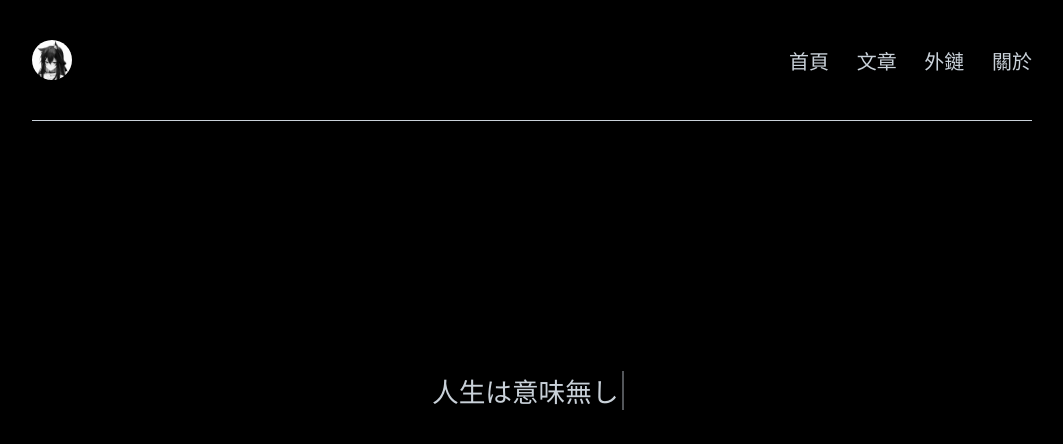
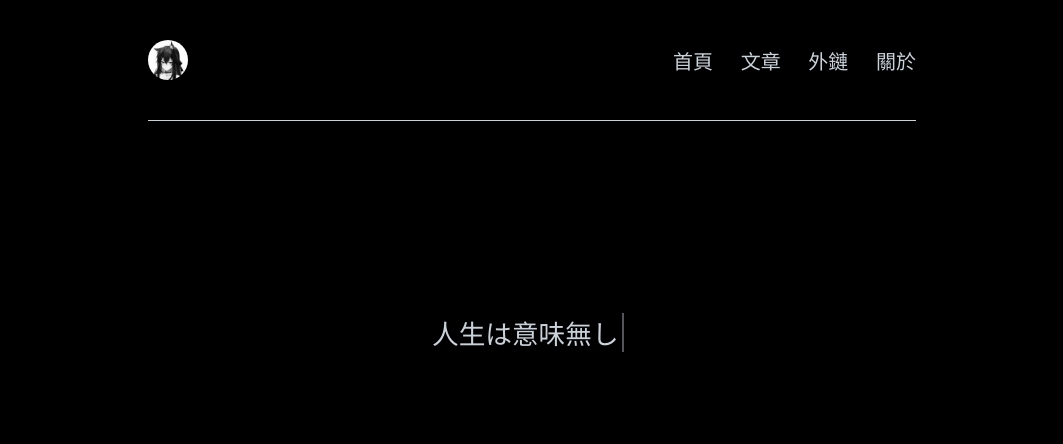
Before and after one commit to Texas0295/Texas0295.github.io, a plain HTML site: page index.html in a window 1280 px wide. Shown: the whole page, without its empty margins (108-1171 px from the left). Drawn offline with Linux system fonts and the light colour scheme.

Commit message:
css update

```diff
--- a/resources/css/article.css
+++ b/resources/css/article.css
@@ -5,7 +5,7 @@ html{
 }
 
 body {
-    max-width: 1000px;
+    max-width: 60vw;
     padding: 0 14px;
     margin: 0 auto;
 }
--- a/resources/css/common.css
+++ b/resources/css/common.css
@@ -5,7 +5,7 @@ html{
 }
 
 body {
-    max-width: 1000px;
+    max-width: 60vw;
     padding: 0 14px;
     margin: 0 auto;
 }
```
